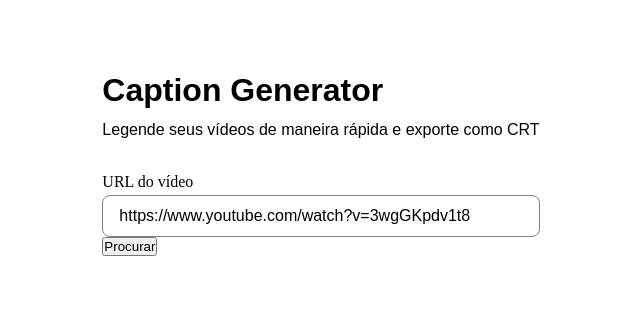
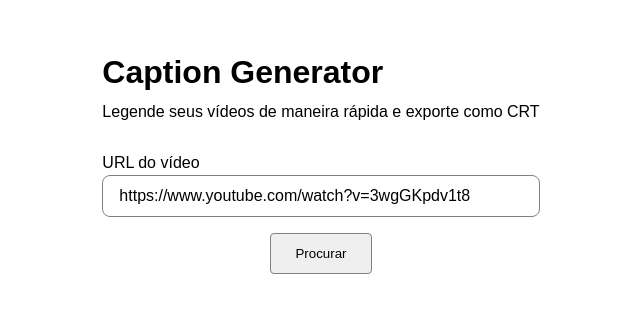
Before and after one commit to Wilian-N-Silva/caption-generator, a React (Vite) app: page / in a window 1280 px wide. Shown: the part 237-550 px from the top of the page, without its empty margins (319-959 px from the left). Built offline with nearby package versions, Linux system fonts and the light colour scheme.

Commit message:
style: :lipstick: Style refactor

```diff
--- a/src/components/KeyboardArrows.tsx
+++ b/src/components/KeyboardArrows.tsx
@@ -11,9 +11,9 @@ export function KeyboardArrows(key: KeyboardArrowsProps) {
   return (
     <div className="instructions__detail">
       <div className="instructions__keys">
-        <div className="col">
+        <div className="flex__col flex__col--centered">
           <KeyboardKey label="↑" isDisabled={key.showArrowUp} />
-          <div className="row">
+          <div className="flex__row">
             <KeyboardKey label="←" isDisabled={key.showArrowLeft} />
             <KeyboardKey label="↓" isDisabled={key.showArrowDown} />
             <KeyboardKey label="→" isDisabled={key.showArrowRight} />
--- a/src/pages/Home.tsx
+++ b/src/pages/Home.tsx
@@ -55,6 +55,7 @@ export function Home() {
       )
       .then((response) => {
         setVideoData(response.data)
+        console.log(response.data)
       })
   }
 
@@ -64,7 +65,6 @@ export function Home() {
     if (!isValid) return
 
     setVideoId(isValid.toString())
-
     fetchVideoData(isValid)
   }
 
@@ -93,7 +93,10 @@ export function Home() {
           </h2>
         </div>
 
-        <form onSubmit={handleURLFormSubmit}>
+        <form
+          className="home__form flex__col flex__col--centered"
+          onSubmit={handleURLFormSubmit}
+        >
           <div className="text-field">
             <label htmlFor="url-input">URL do vídeo</label>
             <input
@@ -103,15 +106,24 @@ export function Home() {
               onChange={(e) => setVideoUrl(e.target.value)}
             />
           </div>
-          <button type="submit">Procurar</button>
+          <button className="button" type="submit">
+            Procurar
+          </button>
         </form>
 
-        {videoData && <VideoCard {...videoData}/>}
+        {videoData && (
+          <a className="home__card-link" href={videoUrl} target="_blank" rel="noopener noreferrer">
+            <VideoCard {...videoData} />
+          </a>
+        )}
 
         {videoData && (
-          <form onSubmit={handleLyricsSubmit}>
+          <form
+            className="home__form flex__col flex__col--centered"
+            onSubmit={handleLyricsSubmit}
+          >
             <div className="text-field">
-              <label htmlFor="lyrics-input"></label>
+              <label htmlFor="lyrics-input">Letra</label>
               <textarea
                 name=""
                 id="lyrics-input"
@@ -121,7 +133,9 @@ export function Home() {
                 value={lyrics}
               />
             </div>
-            <button type="submit">Continuar</button>
+            <button className="button" type="submit">
+              Continuar
+            </button>
           </form>
         )}
       </div>
--- /dev/null
+++ b/src/style/base/_helpers.scss
@@ -0,0 +1,15 @@
+.flex {
+  &__col {
+    display: flex;
+    flex-direction: column;
+
+    &--centered {
+      align-items: center;
+    }
+  }
+
+  &__row {
+    display: flex;
+    flex-direction: row;
+  }
+}
--- a/src/style/base/_reset.scss
+++ b/src/style/base/_reset.scss
@@ -17,7 +17,13 @@ svg {
   display: block;
   max-width: 100%;
 }
+
 html,
 body {
   height: 100%;
 }
+
+a {
+  text-decoration: none;
+  color: inherit;
+}
--- /dev/null
+++ b/src/style/base/_typography.scss
@@ -0,0 +1 @@
+$typography-body: 400 16px/100% sans-serif;
--- /dev/null
+++ b/src/style/components/_button.scss
@@ -0,0 +1,10 @@
+.button {
+  padding: 12px 24px;
+  border: 1px solid gray;
+  border-radius: 4px;
+  transition: 0.2s ease-in-out;
+  &:hover {
+    cursor: pointer;
+    transform: scale(1.1) translateY(-2px);
+  }
+}
--- a/src/style/components/_instructions.scss
+++ b/src/style/components/_instructions.scss
@@ -16,17 +16,8 @@
     display: flex;
     align-items: center;
 
-    & .col {
-      display: flex;
-      flex-direction: column;
-      align-items: center;
+    & div {
       gap: 2px;
-    }
-
-    & .row {
-      gap: 2px;
-      display: flex;
-      flex-direction: row;
     }
   }
 
--- a/src/style/components/_video_card.scss
+++ b/src/style/components/_video_card.scss
@@ -1,14 +1,16 @@
 .video-card {
   display: flex;
   gap: 16px;
-  padding: 16px;
+  padding: 8px;
   border-radius: 8px;
   border: 1px solid gray;
+  transition: 0.3s linear;
+  outline: 1px solid transparent;
 
   &__thumbnail {
     min-width: 200px;
     max-width: 200px;
-
+    overflow: hidden;
     img {
       object-fit: cover;
     }
@@ -18,6 +20,7 @@
     display: flex;
     flex-direction: column;
     overflow: hidden;
+    padding: 8px 0;
   }
 
   &__title {
@@ -26,10 +29,14 @@
     overflow: hidden;
     text-overflow: ellipsis;
     font: 700 24px/130% sans-serif;
-
   }
   &__channel {
-    font: 600 16px/130% sans-serif;
+    font: 500 16px/130% sans-serif;
     opacity: 0.6;
   }
+
+  &:hover {
+    cursor: pointer;
+    outline: 1px solid black;
+  }
 }
--- a/src/style/layout/_root.scss
+++ b/src/style/layout/_root.scss
@@ -1,3 +1,8 @@
+html,
+body {
+  font: $typography-body;
+}
+
 #root {
   height: auto;
 }
--- a/src/style/main.scss
+++ b/src/style/main.scss
@@ -4,13 +4,14 @@
 // @import "utilities/colors";
 
 // BASE
-// @import "base/typography";
+@import "base/typography";
 @import "base/reset";
-// @import "base/helpers";
+@import "base/helpers";
 
 // COMPONENTS
+@import "components/text_field";
+@import "components/button";
 @import "components/video_card";
-@import "components/text_field";
 @import "components/raw_lyric";
 @import "components/instructions";
 
--- a/src/style/pages/_home.scss
+++ b/src/style/pages/_home.scss
@@ -6,7 +6,7 @@
   &__container {
     display: flex;
     flex-direction: column;
-   align-items: stretch;
+    align-items: stretch;
     gap: 32px;
     max-width: 768px;
   }
@@ -18,4 +18,8 @@
   &__subtitle {
     font: 500 16px/130% sans-serif;
   }
+
+  &__form {
+    gap: 16px;
+  }
 }
```
